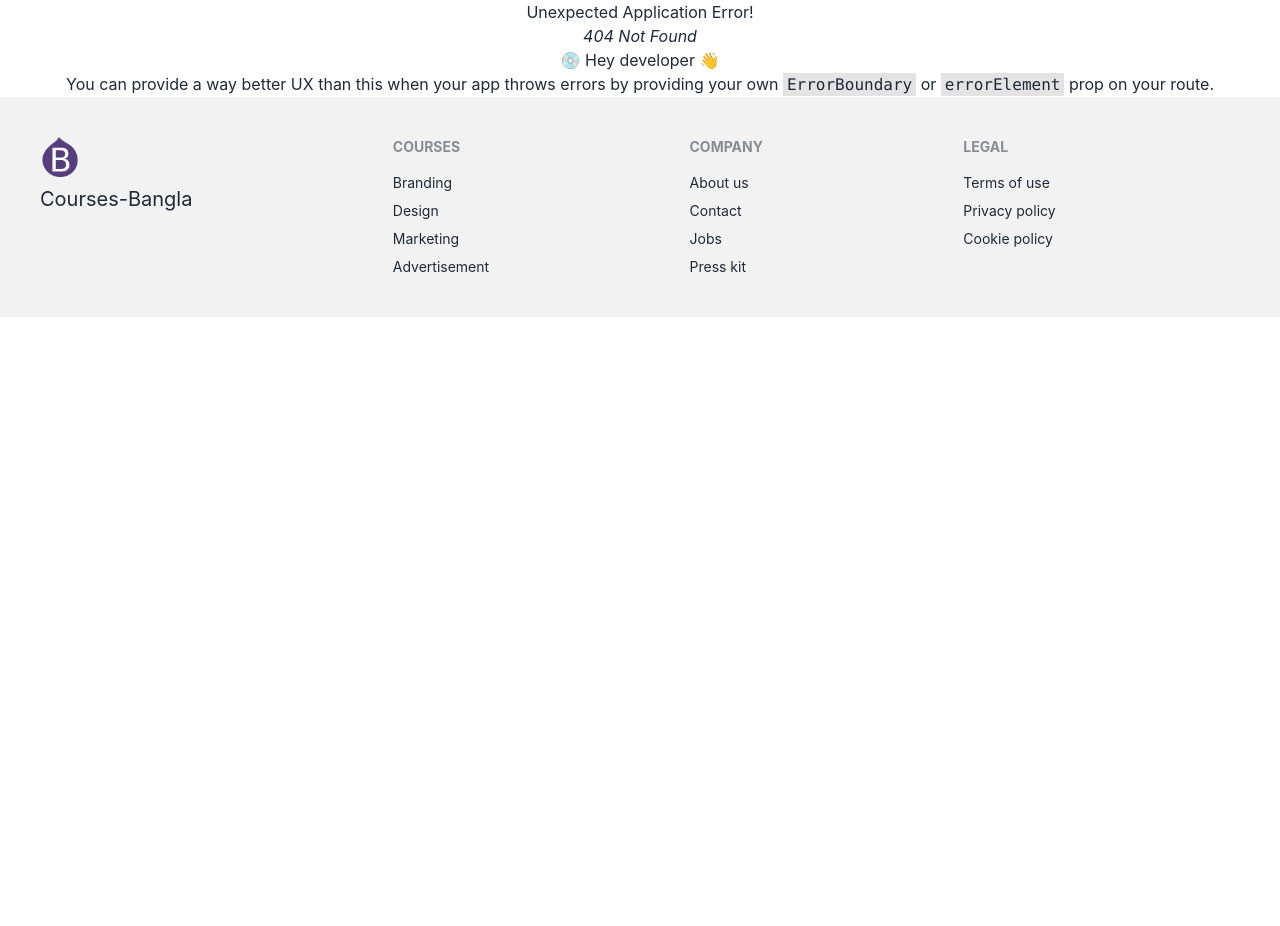
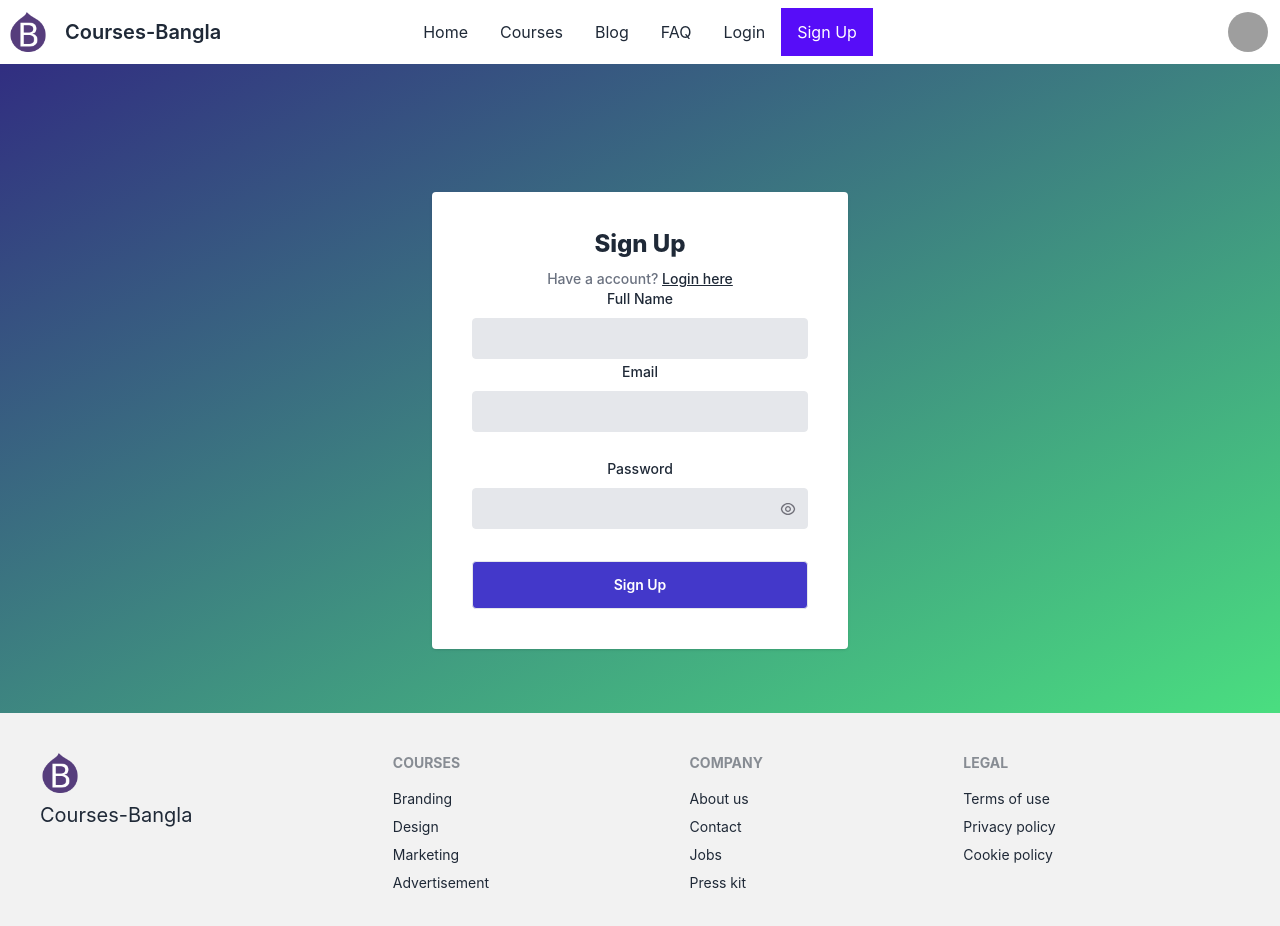
Before and after one commit to mdsajib50/course-bangla-client, a React (Create React App) app: page /signup in a window 1280 px wide. Before the commit this address had no page. Shown: the top 926 px of the page. Before the commit the page ends 800 px from the top, so only its background shows below. Built offline with nearby package versions, Linux system fonts and the light colour scheme; grey boxes are pictures that could not be loaded.

Commit message:
signup and login added

```diff
--- /dev/null
+++ b/src/components/Error/Error.js
@@ -0,0 +1,11 @@
+import React from 'react';
+
+const Error = () => {
+    return (
+        <div className='bg-red-400 h-48 mt-36'>
+            <p className='text-2xl'><b className=' pt-8'>404, Not Found</b></p>
+        </div>
+    );
+};
+
+export default Error;
--- /dev/null
+++ b/src/components/Login/Login.js
@@ -0,0 +1,54 @@
+import React from 'react';
+
+const Login = () => {
+    return (
+        <div>
+
+        <div className="h-full bg-gradient-to-tl from-green-400 to-indigo-900 w-full py-16 px-4">
+            <div className="flex flex-col items-center justify-center">
+                <div className="bg-white shadow rounded lg:w-1/3  md:w-1/2 w-full p-10 mt-16">
+                    <p tabindex="0" className="focus:outline-none text-2xl font-extrabold leading-6 text-gray-800">Login to your account</p>
+                    <p tabindex="0" className="focus:outline-none text-sm mt-4 font-medium leading-none text-gray-500">Dont have account? <a href="javascript:void(0)"   className="hover:text-gray-500 focus:text-gray-500 focus:outline-none focus:underline hover:underline text-sm font-medium leading-none  text-gray-800 cursor-pointer"> Sign up here</a></p>
+                    <button aria-label="Continue with google" role="button" className="focus:outline-none focus:ring-2 focus:ring-offset-1 focus:ring-gray-700 py-3.5 px-4 border rounded-lg border-gray-700 flex items-center w-full mt-10">
+                       <img src="https://tuk-cdn.s3.amazonaws.com/can-uploader/sign_in-svg2.svg" alt="google"/>
+                        <p className="text-base font-medium ml-4 text-gray-700">Continue with Google</p>
+                    </button>
+                    <button aria-label="Continue with github" role="button" className="focus:outline-none  focus:ring-2 focus:ring-offset-1 focus:ring-gray-700 py-3.5 px-4 border rounded-lg border-gray-700 flex items-center w-full mt-4">
+                       <img src="https://tuk-cdn.s3.amazonaws.com/can-uploader/sign_in-svg3.svg" alt="github"/>
+                        <p className="text-base font-medium ml-4 text-gray-700">Continue with Github</p>
+                    </button>
+
+                    <div className="w-full flex items-center justify-between py-5">
+                         <hr className="w-full bg-gray-400"/>
+                         <p className="text-base font-medium leading-4 px-2.5 text-gray-400">OR</p>
+                         <hr className="w-full bg-gray-400  "/>
+                        </div>
+                        <div>
+                            <label id="email" className="text-sm font-medium leading-none text-gray-800">
+                                Email
+                            </label>
+                            <input aria-labelledby="email" type="email" className="bg-gray-200 border rounded  text-xs font-medium leading-none text-gray-800 py-3 w-full pl-3 mt-2"/>
+                        </div>
+                        <div className="mt-6  w-full">
+                            <label for="pass" className="text-sm font-medium leading-none text-gray-800">
+                                Password
+                            </label>
+                           <div className="relative flex items-center justify-center">
+                            <input id="pass" type="password" className="bg-gray-200 border rounded  text-xs font-medium leading-none text-gray-800 py-3 w-full pl-3 mt-2"/>
+                            <div className="absolute right-0 mt-2 mr-3 cursor-pointer">
+                              <img src="https://tuk-cdn.s3.amazonaws.com/can-uploader/sign_in-svg5.svg" alt="viewport"/>
+                            </div>
+                           </div>
+                        </div>
+                        <div className="mt-8">
+                            <button role="button" className="focus:ring-2 focus:ring-offset-2 focus:ring-indigo-700 text-sm font-semibold leading-none text-white focus:outline-none bg-indigo-700 border rounded hover:bg-indigo-600 py-4 w-full">Login</button>
+                        </div>
+                </div>
+            </div>
+        </div>
+
+        </div>
+    );
+};
+
+export default Login;
--- a/src/components/Navbar/Navbar.js
+++ b/src/components/Navbar/Navbar.js
@@ -33,6 +33,8 @@ const Navbar = () => {
                        </li>
                         <li><NavLink to='/blog'>Blog</NavLink></li>
                         <li><NavLink to='/faq'>FAQ</NavLink></li>
+                        <li><NavLink to='/login'>Login</NavLink></li>
+                        <li><NavLink to='/signup'>Sign Up</NavLink></li>
                     </ul>
                 </div>
                 <div className="navbar-end">
--- /dev/null
+++ b/src/components/Sign-Up/Signup.js
@@ -0,0 +1,54 @@
+import React, { useState } from "react";
+
+function MyApp() {
+    const [sidebar, setsidebar] = useState();
+    return (
+        <div className="h-full bg-gradient-to-tl from-green-400 to-indigo-900 w-full py-16 px-4">
+            <div className="flex flex-col items-center justify-center">
+
+                <div className="bg-white shadow rounded lg:w-1/3  md:w-1/2 w-full p-10 mt-16">
+                    <p tabIndex={0} role="heading" aria-label="Login to your account" className="text-2xl font-extrabold leading-6 text-gray-800">
+                        Sign Up
+                    </p>
+                    <p className="text-sm mt-4 font-medium leading-none text-gray-500">
+                        Have a account?{" "}
+                        <span tabIndex={0} role="link" aria-label="Sign up here" className="text-sm font-medium leading-none underline text-gray-800 cursor-pointer">
+                            {" "}
+                            Login here
+                        </span>
+                    </p>
+
+                    <div>
+                        <lable className="text-sm font-medium leading-none text-gray-800">Full Name</lable>
+                        <input aria-label="enter full name" role="input" type="text" className="bg-gray-200 border rounded focus:outline-none text-xs font-medium leading-none text-gray-800 py-3 w-full pl-3 mt-2" />
+                    </div>
+                    <div>
+                        <lable className="text-sm font-medium leading-none text-gray-800">Email</lable>
+                        <input aria-label="enter email adress" role="input" type="email" className="bg-gray-200 border rounded focus:outline-none text-xs font-medium leading-none text-gray-800 py-3 w-full pl-3 mt-2" />
+                    </div>
+                    <div className="mt-6  w-full">
+                        <lable className="text-sm font-medium leading-none text-gray-800">Password</lable>
+                        <div className="relative flex items-center justify-center">
+                            <input aria-label="enter Password" role="input" type="password" className="bg-gray-200 border rounded focus:outline-none text-xs font-medium leading-none text-gray-800 py-3 w-full pl-3 mt-2" />
+                            <div className="absolute right-0 mt-2 mr-3 cursor-pointer">
+                                <svg width={16} height={16} viewBox="0 0 16 16" fill="none" xmlns="http://www.w3.org/2000/svg">
+                                    <path
+                                        d="M7.99978 2C11.5944 2 14.5851 4.58667 15.2124 8C14.5858 11.4133 11.5944 14 7.99978 14C4.40511 14 1.41444 11.4133 0.787109 8C1.41378 4.58667 4.40511 2 7.99978 2ZM7.99978 12.6667C9.35942 12.6664 10.6787 12.2045 11.7417 11.3568C12.8047 10.509 13.5484 9.32552 13.8511 8C13.5473 6.67554 12.8031 5.49334 11.7402 4.64668C10.6773 3.80003 9.35864 3.33902 7.99978 3.33902C6.64091 3.33902 5.32224 3.80003 4.25936 4.64668C3.19648 5.49334 2.45229 6.67554 2.14844 8C2.45117 9.32552 3.19489 10.509 4.25787 11.3568C5.32085 12.2045 6.64013 12.6664 7.99978 12.6667ZM7.99978 11C7.20413 11 6.44106 10.6839 5.87846 10.1213C5.31585 9.55871 4.99978 8.79565 4.99978 8C4.99978 7.20435 5.31585 6.44129 5.87846 5.87868C6.44106 5.31607 7.20413 5 7.99978 5C8.79543 5 9.55849 5.31607 10.1211 5.87868C10.6837 6.44129 10.9998 7.20435 10.9998 8C10.9998 8.79565 10.6837 9.55871 10.1211 10.1213C9.55849 10.6839 8.79543 11 7.99978 11ZM7.99978 9.66667C8.4418 9.66667 8.86573 9.49107 9.17829 9.17851C9.49085 8.86595 9.66644 8.44203 9.66644 8C9.66644 7.55797 9.49085 7.13405 9.17829 6.82149C8.86573 6.50893 8.4418 6.33333 7.99978 6.33333C7.55775 6.33333 7.13383 6.50893 6.82126 6.82149C6.5087 7.13405 6.33311 7.55797 6.33311 8C6.33311 8.44203 6.5087 8.86595 6.82126 9.17851C7.13383 9.49107 7.55775 9.66667 7.99978 9.66667Z"
+                                        fill="#71717A"
+                                    />
+                                </svg>
+                            </div>
+                        </div>
+                    </div>
+                    <div className="mt-8">
+                        <button role="button" aria-label="create my account" className="focus:ring-2 focus:ring-offset-2 focus:ring-indigo-700 text-sm font-semibold leading-none text-white focus:outline-none bg-indigo-700 border rounded hover:bg-indigo-600 py-4 w-full">
+                            Sign Up
+                        </button>
+                    </div>
+                </div>
+            </div>
+        </div>
+    );
+}
+
+export default MyApp;
```
Also changed, not shown: src/App.js (+18 -1 lines), 1 other file (tests, documents, lock files or other folders).
